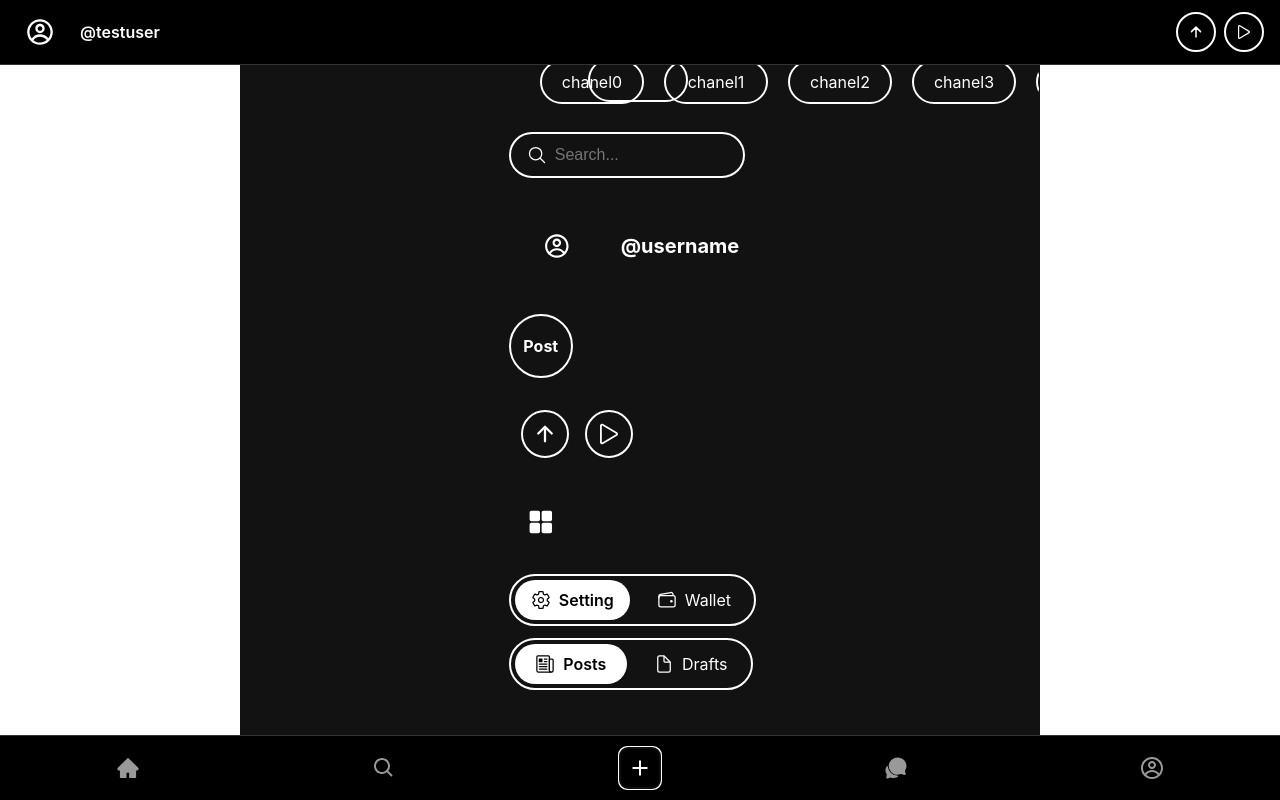
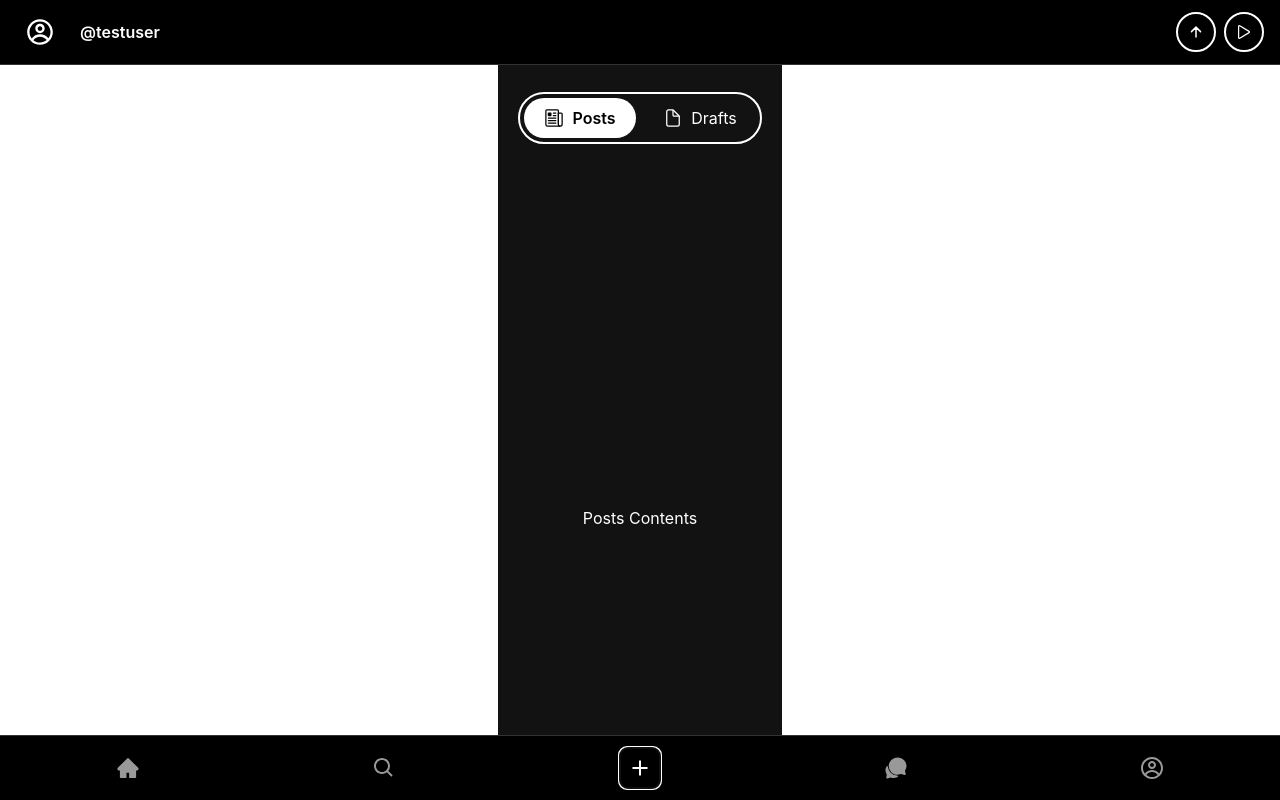
Before and after one commit to brief69/social-mold, a React (Vite) app: page / in a window 1280 px wide. Both pictures are taken after a click on the button 640 px from the left and 768 px from the top of the page. Shown: the top 800 px of the page. Built offline with nearby package versions, Linux system fonts and the light colour scheme.

Commit message:
feat: Add Post screen and implement navigation between screens - Add Post component, implement navigation, fix TypeScript errors

```diff
--- a/src/App.tsx
+++ b/src/App.tsx
@@ -1,11 +1,12 @@
 import { useState } from 'react'
-import { NavBar, SideNavBar, SwapActionButton, PostButton, Profile, SearchForm, SideAction, ViewSwapActionButton, Chanel, Tab, AppBar } from './components'
+import { NavBar, SideNavBar, SwapActionButton, PostButton, Profile, SearchForm, SideAction, ViewSwapActionButton, Chanel, Tab, AppBar, Post } from './components'
 import { ThemeProvider } from './theme/ThemeContext'
 import { IoWalletOutline, IoSettingsOutline, IoDocumentOutline, IoNewspaperOutline } from 'react-icons/io5'
 import './App.css'
 
 function App() {
   const [showSideNav, setShowSideNav] = useState(false);
+  const [activeScreen, setActiveScreen] = useState('home');
 
   const handleTabChange = (tabId: string, type: 'settings' | 'posts') => {
     console.log(`Selected ${type} tab: ${tabId}`);
@@ -39,19 +40,17 @@ function App() {
     console.log('Profile action');
   };
 
+  const handleNavTabChange = (tab: string) => {
+    setActiveScreen(tab);
+  };
+
+  const renderMainContent = () => {
+    switch (activeScreen) {
+      case 'post':
+        return <Post />;
+      default:
         return (
-    <ThemeProvider>
-      <div style={{ minHeight: '100vh', backgroundColor: '#121212' }}>
-        <div style={{
-          paddingBottom: '60px',
-          paddingLeft: showSideNav ? '88px' : '0', // 左側にパディングを移動
-          display: 'flex',
-          flexDirection: 'column',
-          gap: '20px',
-          alignItems: 'center',
-          minHeight: '100vh',
-          paddingTop: '20px',
-        }}>
+          <>
             <div style={{ width: '100%', maxWidth: '800px' }}>
               <Chanel />
             </div>
@@ -95,6 +94,25 @@ function App() {
                 position="right"
               />
             </div>
+          </>
+        );
+    }
+  };
+
+  return (
+    <ThemeProvider>
+      <div style={{ minHeight: '100vh', backgroundColor: '#121212' }}>
+        <div style={{
+          paddingBottom: '60px',
+          paddingLeft: showSideNav ? '88px' : '0',
+          display: 'flex',
+          flexDirection: 'column',
+          gap: '20px',
+          alignItems: 'center',
+          minHeight: '100vh',
+          paddingTop: '20px',
+        }}>
+          {renderMainContent()}
           <div style={{ width: '100%', maxWidth: '800px', marginTop: '40px' }}>
             <AppBar
               username="@testuser"
@@ -103,7 +121,11 @@ function App() {
             />
           </div>
         </div>
-        {showSideNav ? <SideNavBar /> : <NavBar />}
+        {showSideNav ? (
+          <SideNavBar onTabChange={handleNavTabChange} />
+        ) : (
+          <NavBar onTabChange={handleNavTabChange} />
+        )}
       </div>
     </ThemeProvider>
   )
--- a/src/components/common/NavBar.tsx
+++ b/src/components/common/NavBar.tsx
@@ -7,12 +7,17 @@ import { CgProfile } from 'react-icons/cg';
 import { useTheme } from '../../theme/ThemeContext';
 import '../../styles/animations.css';
 
-const NavBar: React.FC = () => {
+interface NavBarProps {
+  onTabChange?: (tab: string) => void;
+}
+
+const NavBar: React.FC<NavBarProps> = ({ onTabChange }) => {
   const [activeTab, setActiveTab] = useState('home');
   const theme = useTheme();
 
   const handleClick = (tab: string) => {
     setActiveTab(tab);
+    onTabChange?.(tab);
   };
 
   const iconButtonStyle = {
@@ -35,7 +40,8 @@ const NavBar: React.FC = () => {
       display: 'flex',
       justifyContent: 'space-around',
       alignItems: 'center',
-      borderTop: `1px solid ${theme.border}`
+      borderTop: `1px solid ${theme.border}`,
+      zIndex: 1000,
     }}>
       <button
         className="tap-animation"
--- a/src/components/common/SideNavBar.tsx
+++ b/src/components/common/SideNavBar.tsx
@@ -7,12 +7,17 @@ import { CgProfile } from 'react-icons/cg';
 import { useTheme } from '../../theme/ThemeContext';
 import '../../styles/animations.css';
 
-const SideNavBar: React.FC = () => {
+interface SideNavBarProps {
+  onTabChange?: (tab: string) => void;
+}
+
+const SideNavBar: React.FC<SideNavBarProps> = ({ onTabChange }) => {
   const [activeTab, setActiveTab] = useState('home');
   const theme = useTheme();
 
   const handleClick = (tab: string) => {
     setActiveTab(tab);
+    onTabChange?.(tab);
   };
 
   const iconButtonStyle = {
--- a/src/components/index.ts
+++ b/src/components/index.ts
@@ -16,3 +16,4 @@ export { default as Tab } from './common/Tab';
 export { default as AppBar } from './layout/AppBar';
 export { default as Chat } from './layout/Chat';
 export { default as SideAction } from './layout/SideAction';
+export { default as Post } from './layout/Post';
--- /dev/null
+++ b/src/components/layout/Post.tsx
@@ -0,0 +1,68 @@
+import React, { useState } from 'react';
+import { IoNewspaperOutline, IoDocumentOutline } from 'react-icons/io5';
+import Tab from '../common/Tab';
+import PostButton from '../common/PostButton';
+import { useTheme } from '../../theme/ThemeContext';
+
+const Post: React.FC = () => {
+  const theme = useTheme();
+  const [activeTab, setActiveTab] = useState('0');
+
+  const handleTabChange = (tabId: string) => {
+    setActiveTab(tabId);
+  };
+
+  return (
+    <div style={{
+      width: '100%',
+      height: '100vh',
+      position: 'relative',
+      display: 'flex',
+      flexDirection: 'column',
+      gap: '20px',
+      padding: '20px',
+    }}>
+      {/* タブ切り替え */}
+      <div style={{
+        display: 'flex',
+        justifyContent: 'center',
+        width: '100%',
+        paddingTop: '20px',
+      }}>
+        <Tab
+          items={[
+            { id: '0', label: 'Posts', icon: <IoNewspaperOutline size={20} /> },
+            { id: '1', label: 'Drafts', icon: <IoDocumentOutline size={20} /> }
+          ]}
+          onTabChange={handleTabChange}
+        />
+      </div>
+
+      {/* コンテンツ表示エリア */}
+      <div style={{
+        flex: 1,
+        display: 'flex',
+        justifyContent: 'center',
+        alignItems: 'center',
+        color: theme.primary,
+      }}>
+        {activeTab === '0' ? (
+          <div>Posts Contents</div>
+        ) : (
+          <div>Drafts Contents</div>
+        )}
+      </div>
+
+      {/* PostButton */}
+      <div style={{
+        position: 'fixed',
+        bottom: '80px', // NavBarの上に配置
+        right: '20px',
+      }}>
+        <PostButton />
+      </div>
+    </div>
+  );
+};
+
+export default Post;
```
Lines whose indentation alone changed are shown as unchanged.
